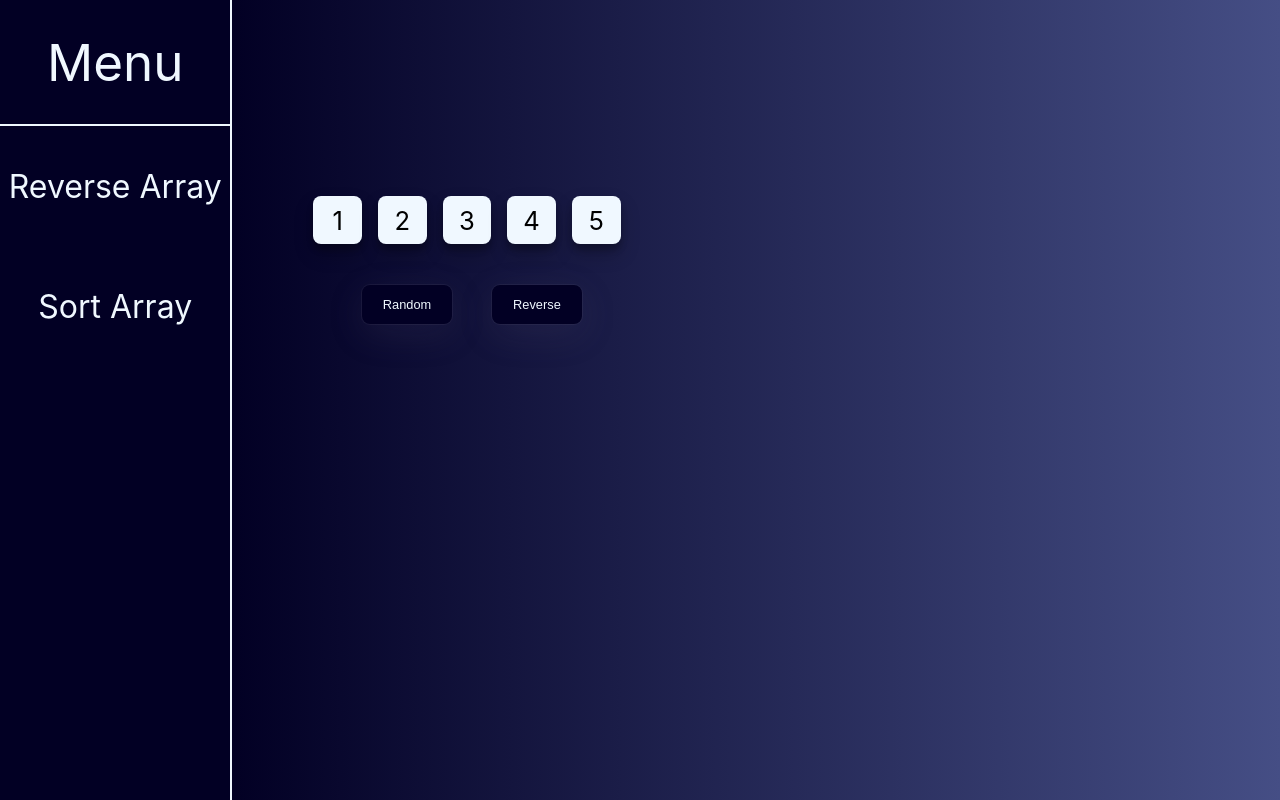
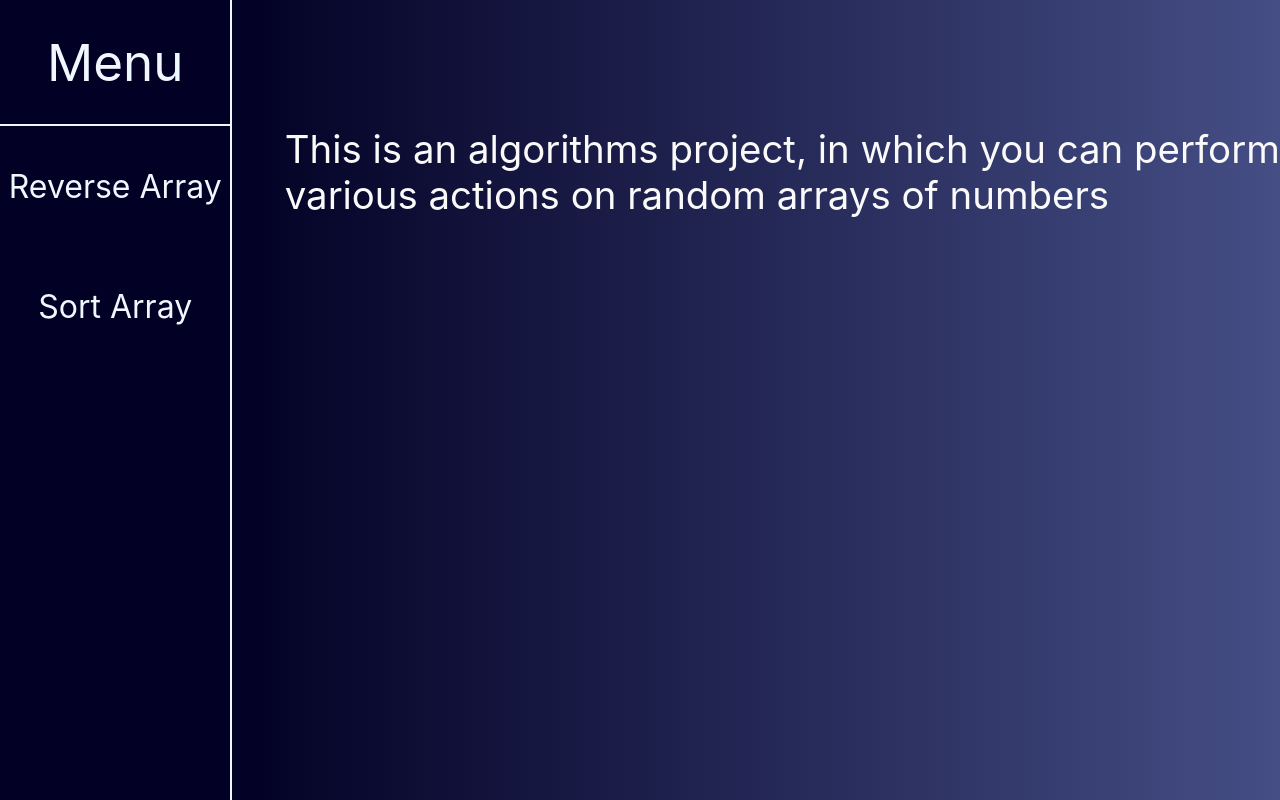
Before and after one commit to OlhaYarosh1/Algorithms, a React (Create React App) app: page / in a window 1280 px wide. Built offline with nearby package versions, Linux system fonts and the light colour scheme.

Commit message:
Added navigation between pages.

```diff
--- a/package.json
+++ b/package.json
@@ -8,6 +8,7 @@
     "@testing-library/user-event": "^13.5.0",
     "react": "^18.2.0",
     "react-dom": "^18.2.0",
+    "react-router-dom": "^6.4.2",
     "react-scripts": "5.0.1",
     "web-vitals": "^2.1.4"
   },
--- /dev/null
+++ b/src/application/MainPage/BasicPage/BasicPage.js
@@ -0,0 +1,13 @@
+import React from 'react';
+import classes from './BasicPage.module.css';
+
+const BasicPage = () => {
+  return (
+    <div className={classes.basicString}>
+        This is an algorithms project, in which you can perform various actions
+        on random arrays of numbers
+    </div>
+  )
+}
+
+export default BasicPage;
--- /dev/null
+++ b/src/application/MainPage/BasicPage/BasicPage.module.css
@@ -0,0 +1,6 @@
+.basicString {
+    font-size: 3vmax;
+    margin-top: 12%;
+    margin-left: 5%;
+    color: #fafafa;
+}
--- a/src/application/MainPage/MainPage.js
+++ b/src/application/MainPage/MainPage.js
@@ -1,11 +1,22 @@
 import React from 'react';
 import classes from './MainPage.module.css';
-import ReverseArray from './ReverseArray/ReverseArray';
+import {BrowserRouter as Router, Route, Routes} from 'react-router-dom';
+import ReverseArray from "./ReverseArray/ReverseArray";
+import SortArray from "./SortArray/SortArray";
+import BasicPage from "./BasicPage/BasicPage";
 
 const MainPage = () => {
     return (
         <div className={classes.mainPageBlock}>
-            <ReverseArray />
+            <Router>
+                <div>
+                    <Routes>
+                        <Route path='/' element={<BasicPage/>}/>
+                        <Route path='/ReverseArray' element={<ReverseArray/>}/>
+                        <Route path='/SortArray' element={<SortArray/>}/>
+                    </Routes>
+                </div>
+            </Router>
         </div>
     )
 }
--- /dev/null
+++ b/src/application/MainPage/SortArray/SortArray.js
@@ -0,0 +1,32 @@
+import React, { useState } from 'react';
+import ArrayBlock from '../ReverseArray/ArrayBlock/ArrayBlock';
+import classes from './SortArray.module.css';
+import { random } from '../ReverseArray/array-utils';
+import Button from '../../../components/Button';
+
+const SortArray = () => {
+
+    const [array, setArray] = useState([1, 2, 3, 4, 5]);
+
+    const handleOnClickRandom = () => {
+        const randomArray = random();
+        setArray(randomArray);
+    }
+
+    const getArrayContent = () => {
+        return (array.map((item, index) => {
+            return <ArrayBlock value={item} key={index} />
+        }));
+    }
+
+  return (
+    <div className={classes.reverseArrayContainer}>
+    <div className={classes.blockArrayContainer}>
+        {getArrayContent()}
+    </div>
+        <div className={classes.randomButton}><Button onClick={handleOnClickRandom} title={'Random'} /></div>
+</div>
+  )
+}
+
+export default SortArray;
--- a/src/application/Menu/Menu.js
+++ b/src/application/Menu/Menu.js
@@ -4,7 +4,9 @@ import classes from './Menu.module.css';
 const Menu = () => {
     return (
         <div className={classes.menuBlock}>
-            <div className={classes.titleMenu}>Menu</div>
+            <a href='/'>
+                <div className={classes.titleMenu}>Menu</div>
+            </a>
             <a href='/ReverseArray'>
                 <div className={classes.selectionReverse}>Reverse Array</div>
             </a>
--- a/src/application/Menu/Menu.module.css
+++ b/src/application/Menu/Menu.module.css
@@ -27,3 +27,7 @@
     text-align: center;
     height: 15%;
 }
+
+a {
+    text-decoration: none;
+}
```
Also changed, not shown: src/application/MainPage/SortArray/SortArray.module.css (added), 1 other file (tests, documents, lock files or other folders).
